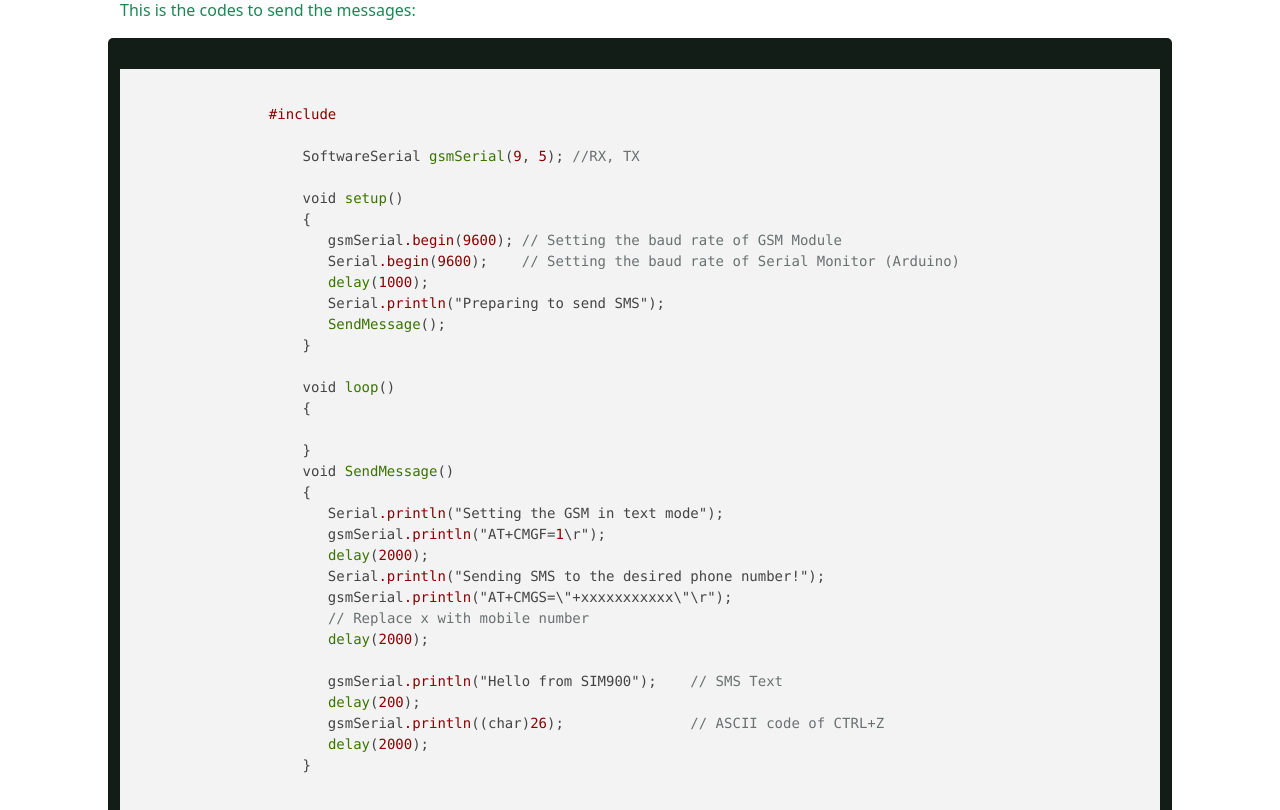
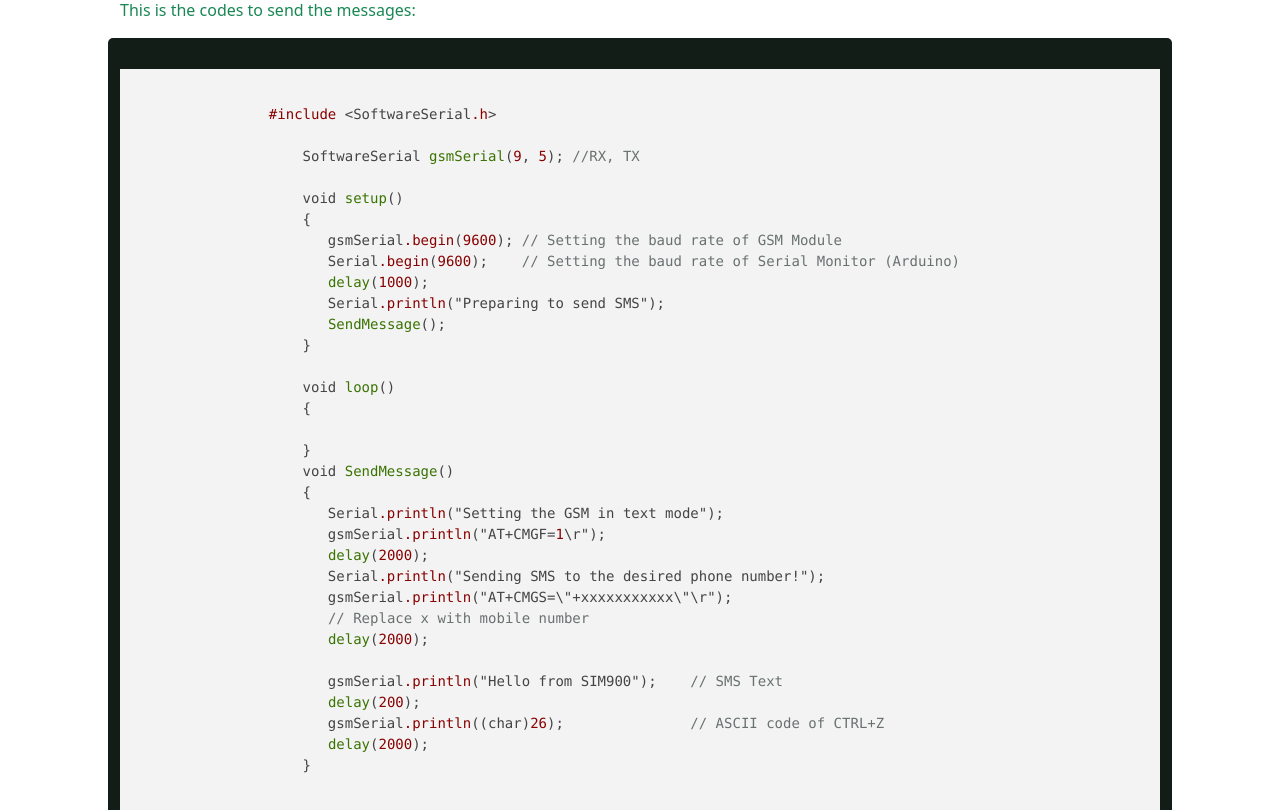
Before and after one commit to ntirushwajeanmarc/shwatech_web, a Flask app: page /GSM in a window 1280 px wide. Shown: the part 853-1663 px from the top of the page. Run offline with Flask 3, Linux system fonts and the light colour scheme; some libraries are stand-ins or nearby versions.

Commit message:
new change

```diff
--- a/templates/gsm.html
+++ b/templates/gsm.html
@@ -13,7 +13,7 @@
         <p class="link-success">This is the codes to send the messages: </p>
         <pre>
             <code class="arduino">
-                #include <SoftwareSerial.h>
+                #include &lt;SoftwareSerial.h&gt;
 
                     SoftwareSerial gsmSerial(9, 5); //RX, TX
 
@@ -52,10 +52,11 @@
                GSM will send message if it's night and day and also if smoke detectors detects smoke
                in your house at night i will let you know via sms.
             </p>
-            <img src="{{ url_for('static', filename='images/gsmgas.JPG') }}" alt="">
+            <img src="{{ url_for('static', filename='images/gsmgas.JPG') }}" alt="3D image">
+            <h2 class="link-success">Codes to utilize to achieve it: </h2>
             <pre>
                 <code>
-                    #include <SoftwareSerial.h>
+                    #include &lt;SoftwareSerial.h&gt;
 
                         int gas_sensor = 3;
                         int LDR = 4;
```
